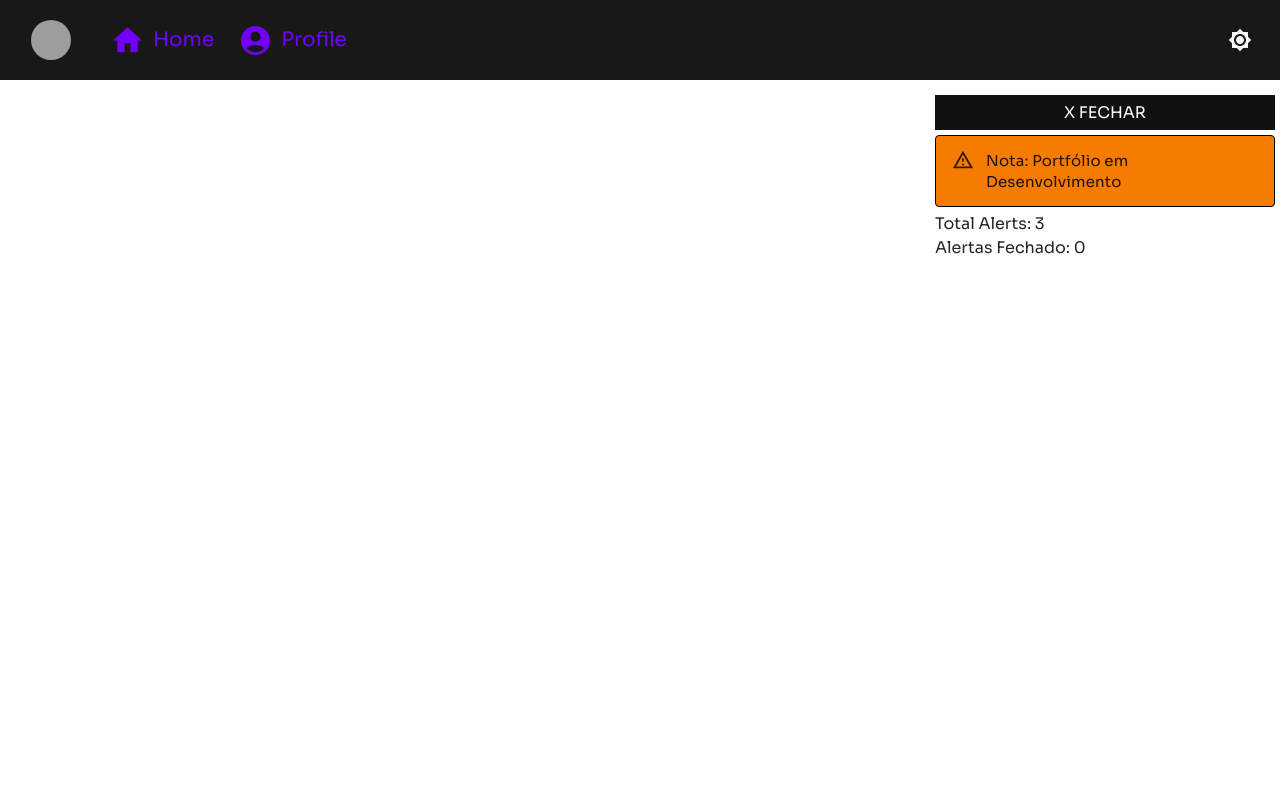
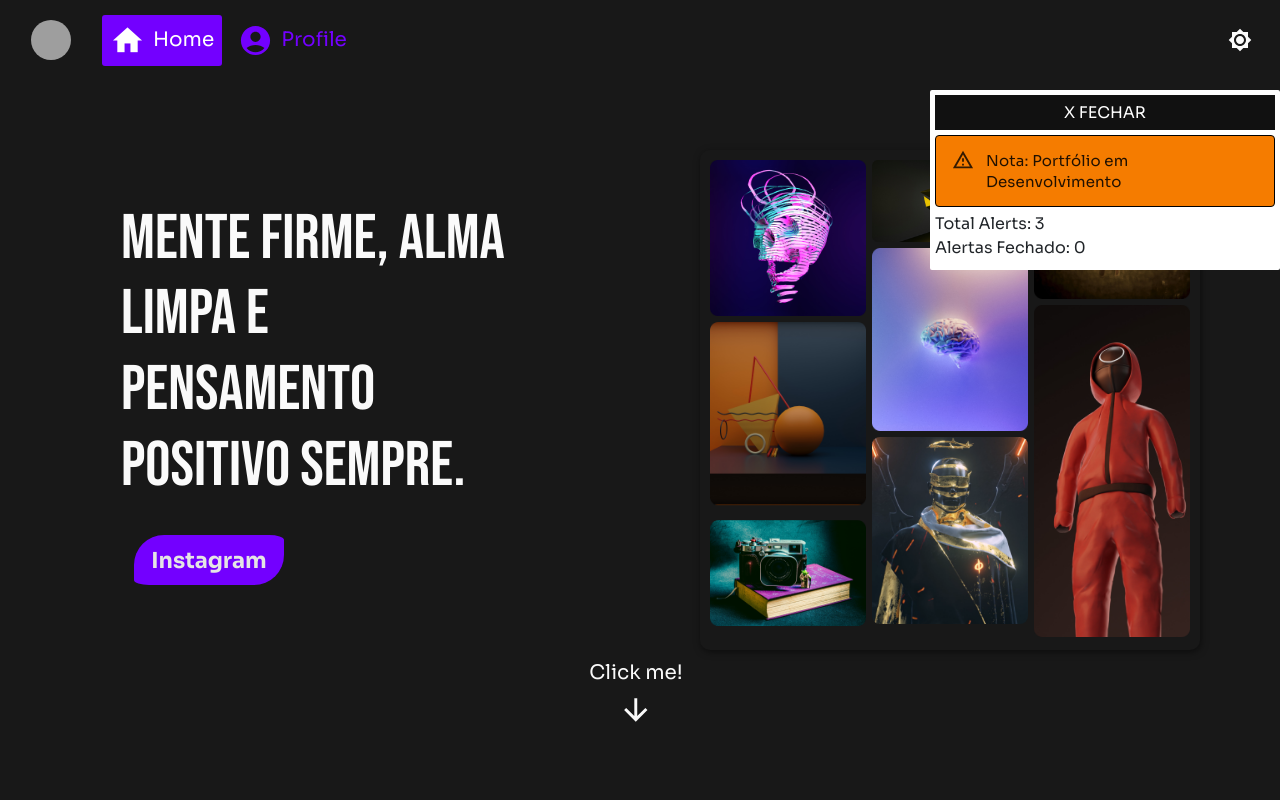
Before and after one commit to JulioNunesDev/portfolio-react-front-part-1, a React (Vite) app: page / in a window 1280 px wide. Shown: the top 800 px of the page. Built offline with nearby package versions, Linux system fonts and the light colour scheme; grey boxes are pictures that could not be loaded; a web font is replaced by a local one.

Commit message:
feat: rota bugs

```diff
--- a/src/routes/AppRoutes.jsx
+++ b/src/routes/AppRoutes.jsx
@@ -17,9 +17,10 @@ export const AppRoutes=()=>{
 
         <AppBarTopo/>
         <Routes>
-            <Route path='/home' element={<Home/>}/>
+            <Route path='/' element={<Home/>}/>
             <Route path='/profile' element={<Profile/>}/>
-            <Route path='/opinios' element={<Sugestoes/>}/>
+            <Route path='/opinio' element={<Sugestoes/>}/>
+            <Route path='*' element={<Home/>}/>
 
 
 
--- a/src/shared/components/AppBarTopo.jsx
+++ b/src/shared/components/AppBarTopo.jsx
@@ -99,7 +99,7 @@ export const AppBarTopo = () => {
                 }}
               >
                 <NavLink
-                 exact to='/home' activeClassName='selected'>
+                 exact to='/' activeClassName='selected'>
 
 
                   <Icon  sx={{ marginRight: 1, fontSize:35}}>home</Icon>
--- a/src/shared/pages/Home.jsx
+++ b/src/shared/pages/Home.jsx
@@ -193,7 +193,7 @@ export const Home = () => {
               </p>
             </div>
             <div className="button-opinions">
-              <Linkado to="/opinios">Mais Opiniões</Linkado>
+              <Linkado to="/opinio">Mais Opiniões</Linkado>
             </div>
           </div>
 
```
